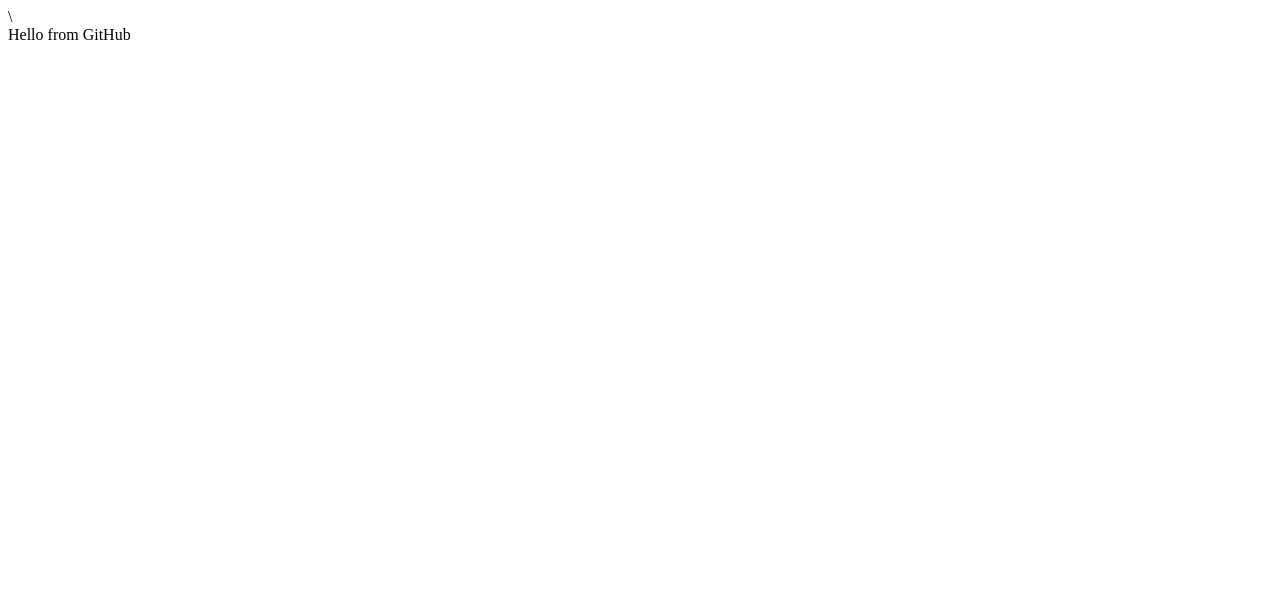
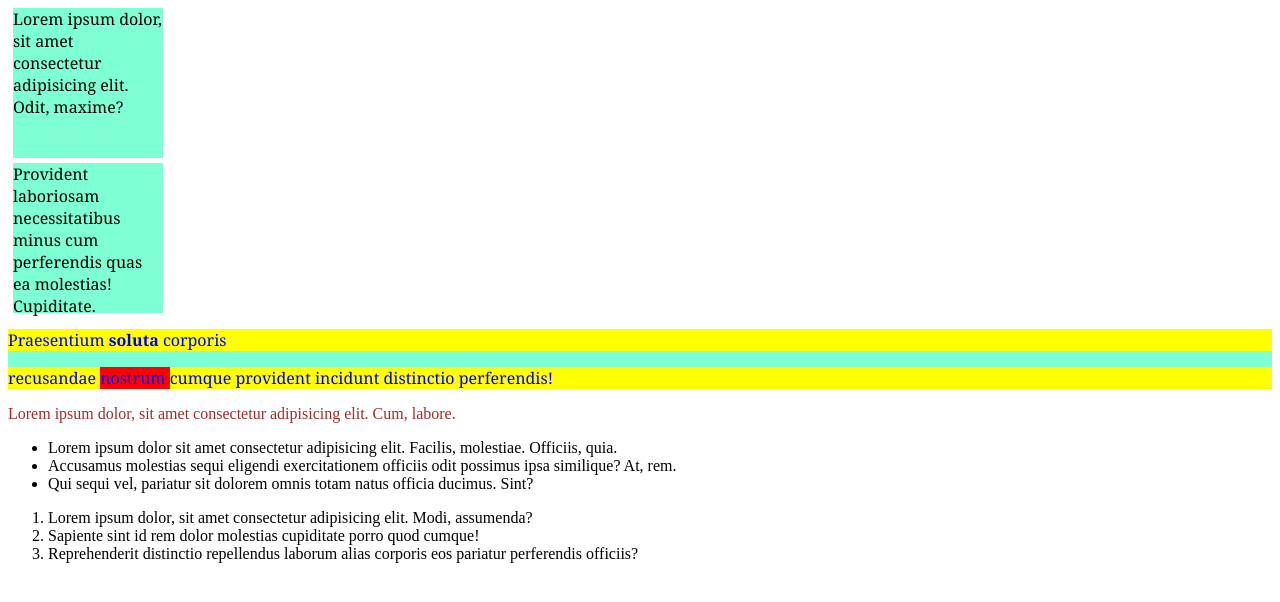
Before and after one commit to valeriia134/SK-training-WINTER2021, a plain HTML site: page index.html in a window 1280 px wide. Drawn offline with Linux system fonts and the light colour scheme.

Commit message:
added training3

```diff
--- a/css/style.css
+++ b/css/style.css
@@ -0,0 +1,25 @@
+div{
+    background-color: aquamarine;
+    font-family: Georgia, 'Times New Roman', Times, serif;
+    font-size: 16px;
+
+}
+div:hover{
+    background-color: red;
+}
+.box{
+   width: 150px;
+   height: 150px;
+   margin: 5px;
+}
+
+#item, p{
+    color: brown;
+}
+div p {
+    background-color: yellow;
+    color: blue;
+}
+span{
+    background-color: red;
+}
--- a/index.html
+++ b/index.html
@@ -1,13 +1,33 @@
 <!DOCTYPE html>
 <html lang="en">
+
 <head>
     <meta charset="UTF-8">
     <meta http-equiv="X-UA-Compatible" content="IE=edge">
     <meta name="viewport" content="width=device-width, initial-scale=1.0">
-    <title>Document</title>\
+    <title>Document</title>
+    <link rel="preconnect" href="width=device-width, initial-scale=1.0">
     <link rel="stylesheet" href="css/style.css">
 </head>
+
 <body>
-    <div>Hello from GitHub</div>
+    <div class="box">Lorem ipsum dolor, sit amet consectetur adipisicing elit. Odit, maxime?</div>
+    <div class="box">Provident laboriosam necessitatibus minus cum perferendis quas ea molestias! Cupiditate.</div>
+    <div id="item">
+        <p> Praesentium <strong> soluta </strong> corporis </p>
+        <p> recusandae <span> nostrum </span> cumque provident incidunt distinctio perferendis!</p>
+    </div>
+    <p>Lorem ipsum dolor, sit amet consectetur adipisicing elit. Cum, labore.</p>
+    <ul>
+        <li>Lorem ipsum dolor sit amet consectetur adipisicing elit. Facilis, molestiae. Officiis, quia.</li>
+        <li>Accusamus molestias sequi eligendi exercitationem officiis odit possimus ipsa similique? At, rem.</li>
+        <li>Qui sequi vel, pariatur sit dolorem omnis totam natus officia ducimus. Sint?</li>
+    </ul>
+    <ol>
+        <li>Lorem ipsum dolor, sit amet consectetur adipisicing elit. Modi, assumenda?</li>
+        <li>Sapiente sint id rem dolor molestias cupiditate porro quod cumque!</li>
+        <li>Reprehenderit distinctio repellendus laborum alias corporis eos pariatur perferendis officiis?</li>
+    </ol>
 </body>
+
 </html>
```
